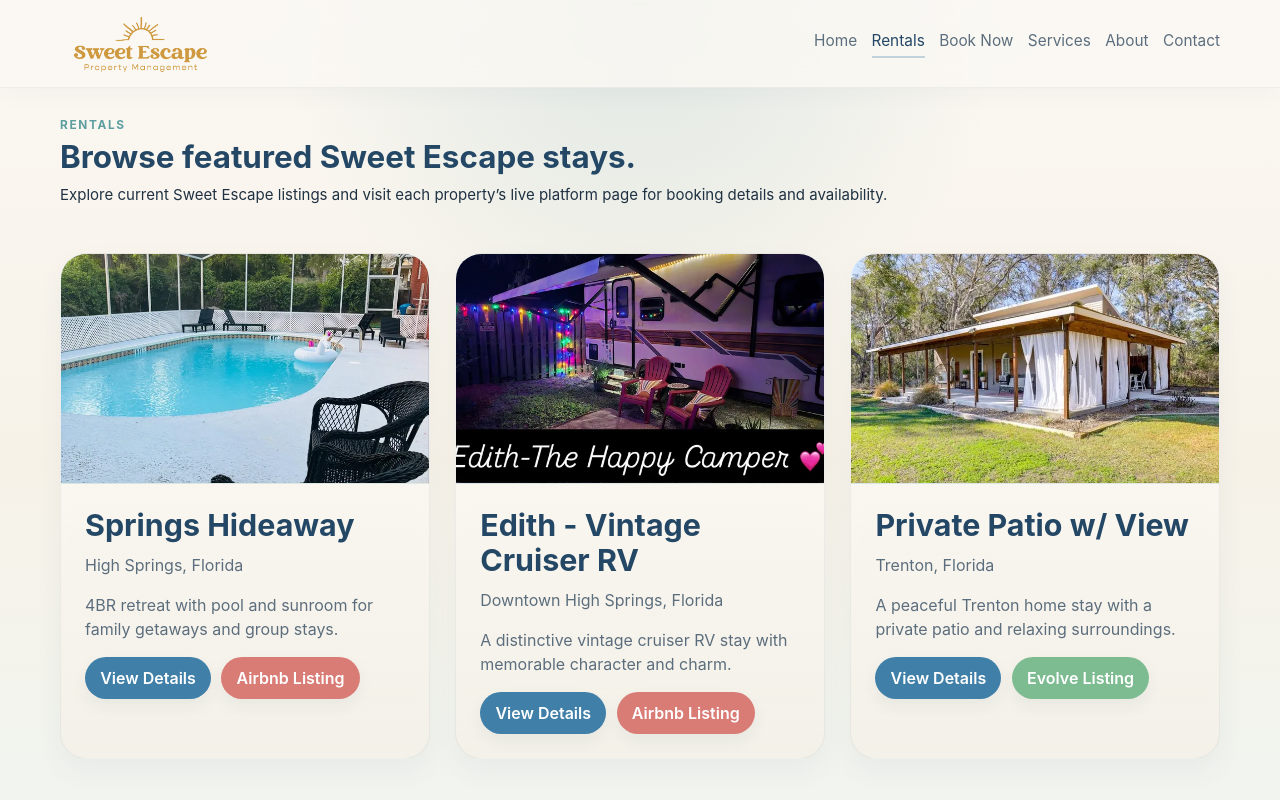
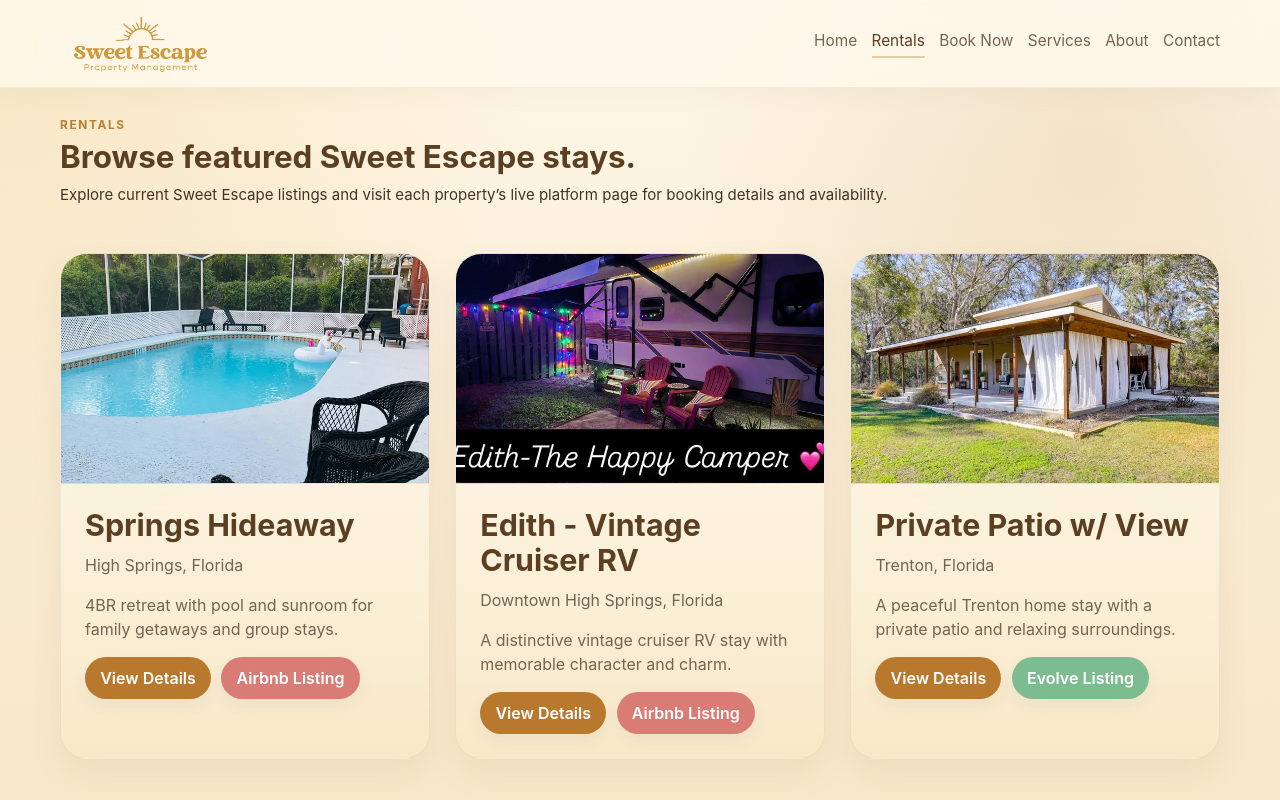
Before and after one commit to masterhavik/sweet-escape-website-2026, a React (Vite) app: page /rentals in a window 1280 px wide. Shown: the top 800 px of the page. Built offline with nearby package versions, Linux system fonts and the light colour scheme.

Commit message:
Warm Sweet Escape site palette and update homepage gallery

```diff
--- a/src/pages/HomePage.tsx
+++ b/src/pages/HomePage.tsx
@@ -6,8 +6,8 @@ import { testimonials } from '../data/testimonials';
 
 const homeGallery = [
   {
-    src: '/images/gallery/camper_blue_chairs.webp',
-    alt: 'Outdoor chairs beside a blue camper at a Sweet Escape rental',
+    src: '/images/gallery/country_scenery.webp',
+    alt: 'Golden country scenery near a Sweet Escape rental',
   },
   {
     src: '/images/gallery/house_interior2.webp',
--- a/src/styles/pretty.css
+++ b/src/styles/pretty.css
@@ -1,3 +1,40 @@
+:root {
+  --color-harbor: #5b3f22;
+  --color-teal: #b48134;
+  --color-seafoam: #f3dfb6;
+  --color-sand: #f6ead2;
+  --color-shell: #fffaf0;
+  --color-ink: #3f3428;
+  --color-slate: #736453;
+  --color-border: #ead8b8;
+  --color-primary: #b8792f;
+  --color-accent: #d6a34b;
+  --color-primary-hover: #956024;
+}
+
+body {
+  background:
+    radial-gradient(circle at top left, rgba(229, 184, 96, 0.26), transparent 34%),
+    radial-gradient(circle at 85% 15%, rgba(181, 124, 50, 0.15), transparent 30%),
+    linear-gradient(180deg, #fff8ea 0%, #f9ecd3 48%, #f7e6c4 100%);
+}
+
+.site-header {
+  background: rgba(255, 248, 234, 0.86);
+  border-bottom-color: rgba(111, 75, 35, 0.08);
+  box-shadow: 0 8px 22px rgba(111, 75, 35, 0.045);
+}
+
+.site-nav__link--active {
+  color: var(--color-harbor);
+  border-bottom-color: rgba(184, 121, 47, 0.35);
+}
+
+.site-footer {
+  background: linear-gradient(180deg, rgba(250, 233, 198, 0.58) 0%, rgba(255, 248, 234, 0.82) 100%);
+  border-top-color: rgba(111, 75, 35, 0.08);
+}
+
 .photo-hero {
   display: grid;
   grid-template-columns: minmax(0, 0.9fr) minmax(0, 1.15fr);
@@ -6,9 +43,9 @@
   padding: clamp(1.2rem, 3vw, 2.2rem);
   border-radius: 34px;
   background:
-    linear-gradient(135deg, rgba(255, 255, 255, 0.58), rgba(220, 239, 234, 0.4)),
-    linear-gradient(180deg, rgba(244, 238, 227, 0.82), rgba(251, 248, 243, 0.68));
-  box-shadow: 0 18px 44px rgba(35, 71, 101, 0.075);
+    linear-gradient(135deg, rgba(255, 252, 244, 0.7), rgba(242, 211, 150, 0.42)),
+    linear-gradient(180deg, rgba(255, 241, 210, 0.86), rgba(255, 250, 240, 0.74));
+  box-shadow: 0 18px 44px rgba(111, 75, 35, 0.09);
 }
 
 .photo-hero h1 {
@@ -43,7 +80,7 @@
 
 .photo-hero__main-image {
   border-radius: 30px;
-  box-shadow: 0 20px 40px rgba(35, 71, 101, 0.16);
+  box-shadow: 0 20px 40px rgba(111, 75, 35, 0.18);
 }
 
 .photo-hero__stack {
@@ -54,7 +91,7 @@
 .photo-hero__stack img {
   min-height: 0;
   border-radius: 24px;
-  box-shadow: 0 14px 28px rgba(35, 71, 101, 0.1);
+  box-shadow: 0 14px 28px rgba(111, 75, 35, 0.12);
 }
 
 .intro-split {
@@ -83,8 +120,9 @@
   align-items: center;
   padding: clamp(1rem, 2.6vw, 1.6rem);
   border-radius: 34px;
-  background: rgba(255, 255, 255, 0.44);
-  box-shadow: 0 16px 36px rgba(35, 71, 101, 0.055);
+  background:
+    linear-gradient(135deg, rgba(255, 250, 240, 0.72), rgba(245, 224, 184, 0.5));
+  box-shadow: 0 16px 36px rgba(111, 75, 35, 0.07);
 }
 
 .services-teaser__image-wrap {
@@ -106,7 +144,7 @@
 .photo-strip img {
   height: clamp(190px, 26vw, 330px);
   border-radius: 28px;
-  box-shadow: 0 14px 30px rgba(35, 71, 101, 0.075);
+  box-shadow: 0 14px 30px rgba(111, 75, 35, 0.09);
 }
 
 .services-hero {
@@ -116,15 +154,15 @@
   align-items: center;
   padding: clamp(1rem, 2.5vw, 1.8rem);
   border-radius: 34px;
-  background: linear-gradient(135deg, rgba(220, 239, 234, 0.6), rgba(251, 248, 243, 0.74));
-  box-shadow: 0 18px 44px rgba(35, 71, 101, 0.07);
+  background: linear-gradient(135deg, rgba(255, 243, 219, 0.78), rgba(255, 250, 240, 0.82));
+  box-shadow: 0 18px 44px rgba(111, 75, 35, 0.085);
 }
 
 .services-hero__image-wrap {
   height: clamp(300px, 42vw, 520px);
   border-radius: 30px;
   overflow: hidden;
-  box-shadow: 0 20px 40px rgba(35, 71, 101, 0.14);
+  box-shadow: 0 20px 40px rgba(111, 75, 35, 0.16);
 }
 
 .services-hero h1 {
@@ -139,16 +177,32 @@
   gap: 1rem;
 }
 
+.service-card,
+.card {
+  background: linear-gradient(180deg, rgba(255, 252, 244, 0.78), rgba(248, 232, 198, 0.56));
+  border-color: rgba(111, 75, 35, 0.075);
+  box-shadow: 0 12px 30px rgba(111, 75, 35, 0.065);
+}
+
 .service-card {
   padding: 1.35rem;
   border-radius: 28px;
-  background: rgba(255, 255, 255, 0.58);
-  border: 1px solid rgba(35, 71, 101, 0.06);
-  box-shadow: 0 12px 30px rgba(35, 71, 101, 0.055);
+  border: 1px solid rgba(111, 75, 35, 0.075);
 }
 
 .service-card p {
   margin-bottom: 0;
+}
+
+.property-card {
+  background: linear-gradient(180deg, rgba(255, 252, 244, 0.86), rgba(248, 232, 198, 0.62));
+  border-color: rgba(111, 75, 35, 0.08);
+  box-shadow: 0 14px 32px rgba(111, 75, 35, 0.08);
+}
+
+.property-card__image-wrap {
+  background: linear-gradient(135deg, rgba(245, 224, 184, 0.95), rgba(255, 248, 234, 0.95));
+  border-bottom-color: rgba(111, 75, 35, 0.075);
 }
 
 .services-photo-feature {
@@ -171,7 +225,7 @@
 
 .services-photo-feature__image-grid img {
   border-radius: 28px;
-  box-shadow: 0 14px 30px rgba(35, 71, 101, 0.075);
+  box-shadow: 0 14px 30px rgba(111, 75, 35, 0.09);
 }
 
 .services-photo-feature__image-grid img:last-child {
@@ -198,7 +252,7 @@
   position: absolute;
   left: 0.15rem;
   top: -0.05rem;
-  color: var(--color-teal);
+  color: var(--color-accent);
   font-size: 1.35rem;
   line-height: 1;
 }
@@ -210,7 +264,7 @@
   align-items: center;
   padding: 1rem;
   border-radius: 34px;
-  background: linear-gradient(135deg, rgba(244, 238, 227, 0.74), rgba(220, 239, 234, 0.5));
+  background: linear-gradient(135deg, rgba(250, 231, 193, 0.8), rgba(255, 250, 240, 0.75));
 }
 
 .services-final-cta img {
@@ -226,6 +280,29 @@
 .card,
 .testimonial-panel {
   backdrop-filter: blur(4px);
+}
+
+.testimonial-panel {
+  background: linear-gradient(180deg, rgba(249, 231, 194, 0.68) 0%, rgba(255, 250, 240, 0.74) 100%);
+  box-shadow: 0 12px 30px rgba(111, 75, 35, 0.06);
+}
+
+.button--primary {
+  background: var(--color-primary);
+}
+
+.button--primary:hover {
+  background: var(--color-primary-hover);
+}
+
+.button--secondary {
+  background: rgba(255, 250, 240, 0.82);
+  color: var(--color-harbor);
+  border-color: rgba(184, 121, 47, 0.2);
+}
+
+.button--outline-accent:hover {
+  background: rgba(245, 224, 184, 0.45);
 }
 
 @media (max-width: 980px) {
```
